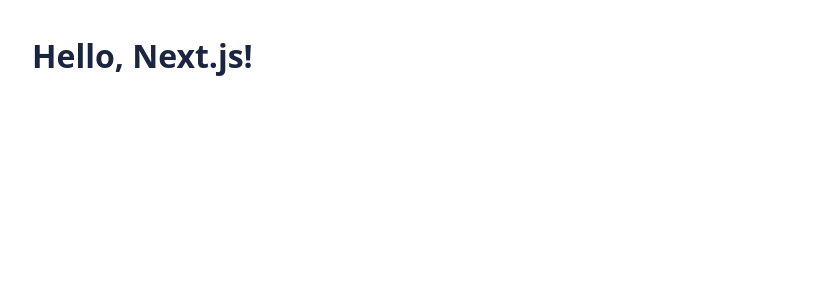
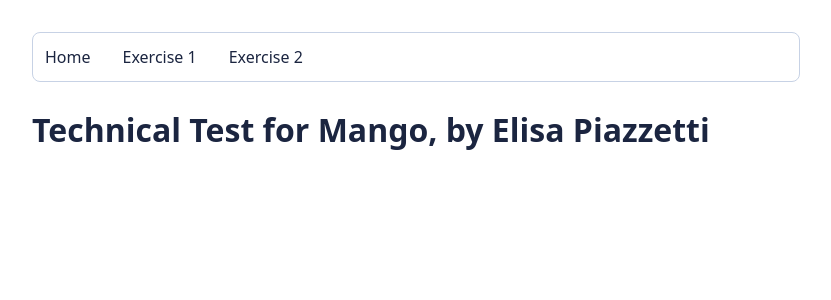
Before and after one commit to ElisaPea/nextjs-range-test, a Next.js app: page / in a window 1280 px wide. Shown: the top 300 px of the page, without its empty margins (224-1055 px from the left). Built offline with nearby package versions, Linux system fonts and the light colour scheme.

Commit message:
Project details: created Navigation component to add header and links to exercises routes

```diff
--- a/app/layout.tsx
+++ b/app/layout.tsx
@@ -1,3 +1,4 @@
+import { Navigation } from "@/components/navigation/Navigation";
 import "@/styles/global.css";
 
 export default function RootLayout({
@@ -7,6 +8,7 @@
 }) {
   return (
     <html lang="es">
+      <Navigation />
       <body>{children}</body>
     </html>
   );
--- a/app/page.tsx
+++ b/app/page.tsx
@@ -1,3 +1,3 @@
 export default function Page() {
-  return <h1>Hello, Next.js!</h1>;
+  return <h1>Technical Test for Mango, by Elisa Piazzetti</h1>;
 }
--- /dev/null
+++ b/components/navigation/Navigation.module.css
@@ -0,0 +1,23 @@
+.header {
+    border: 1px solid var(--color-border);
+    border-radius: 8px;
+    padding: 12px;
+    margin-bottom: 24px;
+}
+
+.navigation {
+    display: flex;
+    list-style: none;
+    gap: 32px;
+}
+
+
+.navigationLink {
+    text-decoration: none;
+    color: var(--color-text)
+}
+
+.navigationLink:hover {
+    text-decoration: underline;
+    color: var(--color-text)
+}
--- /dev/null
+++ b/components/navigation/Navigation.tsx
@@ -0,0 +1,35 @@
+import Link from "next/link";
+import styles from "./Navigation.module.css";
+
+const routes = [
+  {
+    label: "Home",
+    href: "/",
+  },
+  {
+    label: "Exercise 1",
+    href: "/exercise1",
+  },
+  {
+    label: "Exercise 2",
+    href: "/exercise2",
+  },
+];
+
+export function Navigation() {
+  return (
+    <header className={styles.header}>
+      <nav aria-label="Navegación principal">
+        <ul className={styles.navigation}>
+          {routes.map((route) => (
+            <li key={route.href}>
+              <Link className={styles.navigationLink} href={route.href}>
+                {route.label}
+              </Link>
+            </li>
+          ))}
+        </ul>
+      </nav>
+    </header>
+  );
+}
```
